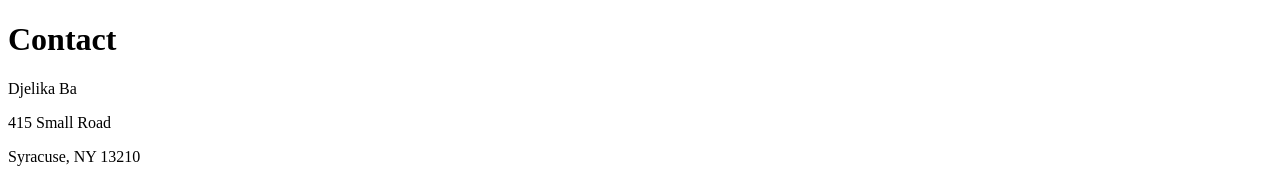
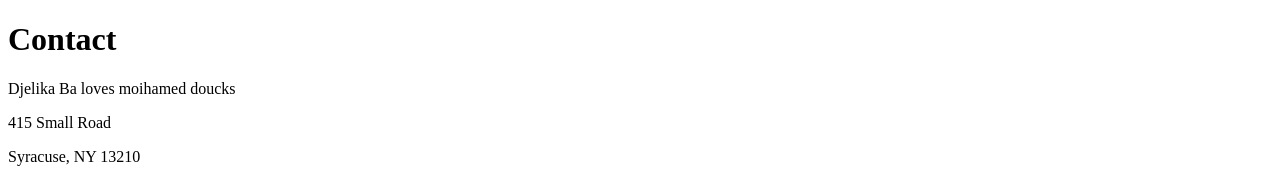
Before and after one commit to dba10/ist263, a plain HTML site: page lab03/contact.html in a window 1280 px wide. Shown: the top 170 px of the page. Drawn offline with Linux system fonts and the light colour scheme.

Commit message:
ghvujbhjuih

```diff
--- a/lab03/contact.html
+++ b/lab03/contact.html
@@ -7,7 +7,7 @@
     <head>
     <body>
         <h1> Contact </h1>
-            <p>Djelika Ba</p>
+            <p>Djelika Ba loves moihamed doucks</p>
             <p>415 Small Road</p>
             <p>Syracuse, NY 13210</p>
 
```
